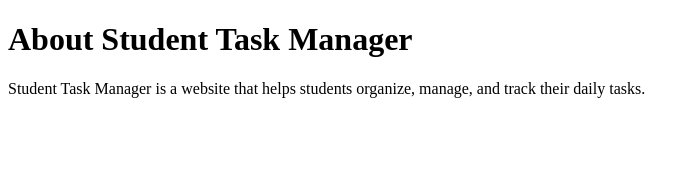
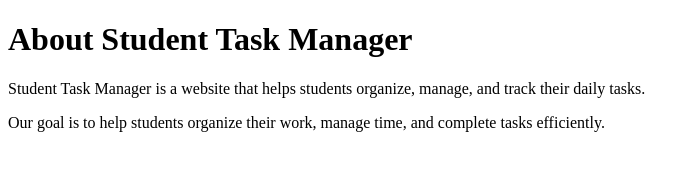
Before and after one commit to amaldenny/Student-Task-Manager, a plain HTML site: page about.html in a window 1280 px wide. Shown: the whole page, without its empty margins (0-700 px from the left). Drawn offline with Linux system fonts and the light colour scheme.

Commit message:
Update about page information

```diff
--- a/about.html
+++ b/about.html
@@ -8,6 +8,6 @@
     <h1>About Student Task Manager</h1>
 
     <p>Student Task Manager is a website that helps students organize, manage, and track their daily tasks.</p>
-
+    <p>Our goal is to help students organize their work, manage time, and complete tasks efficiently.</p>
 </body>
 </html>
```
